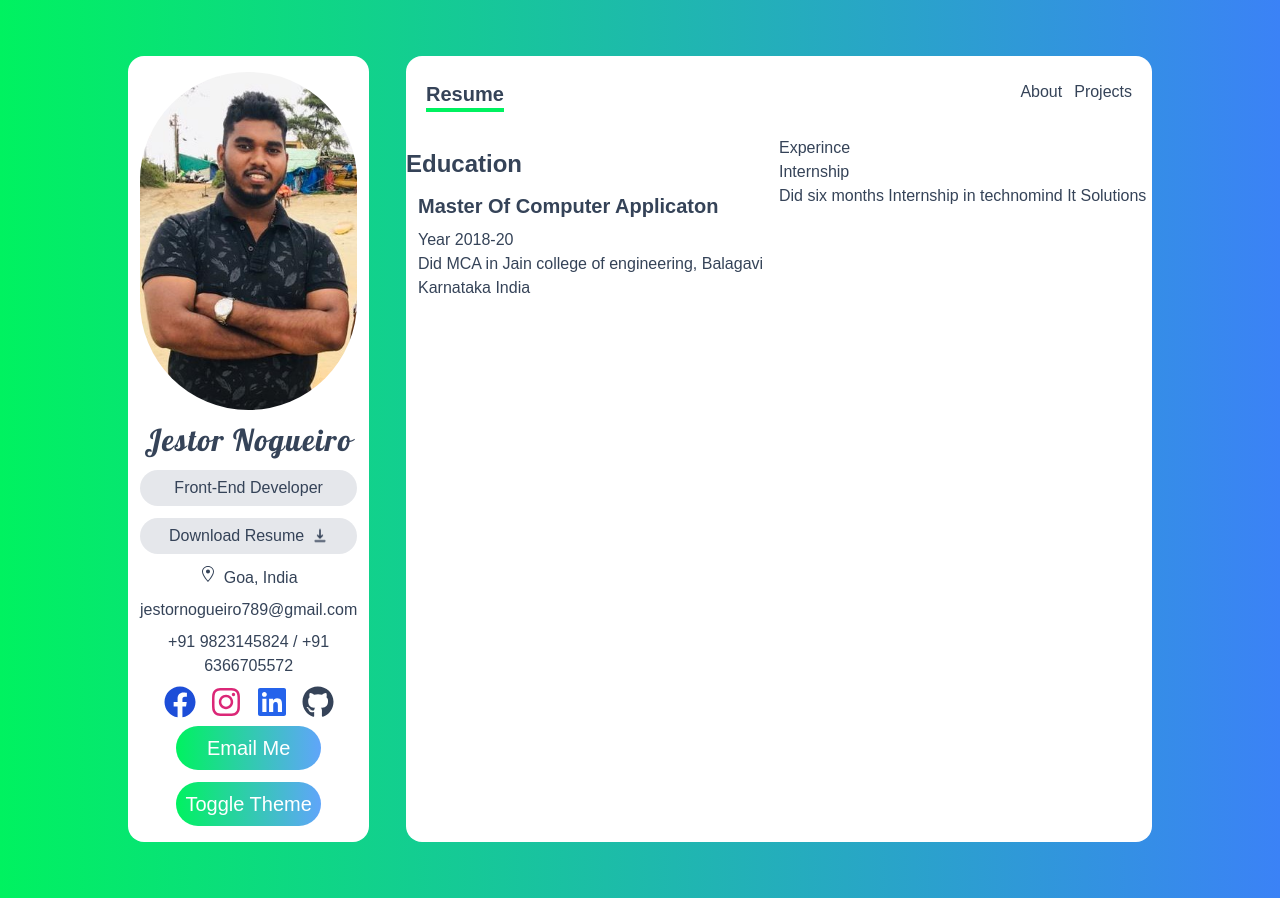
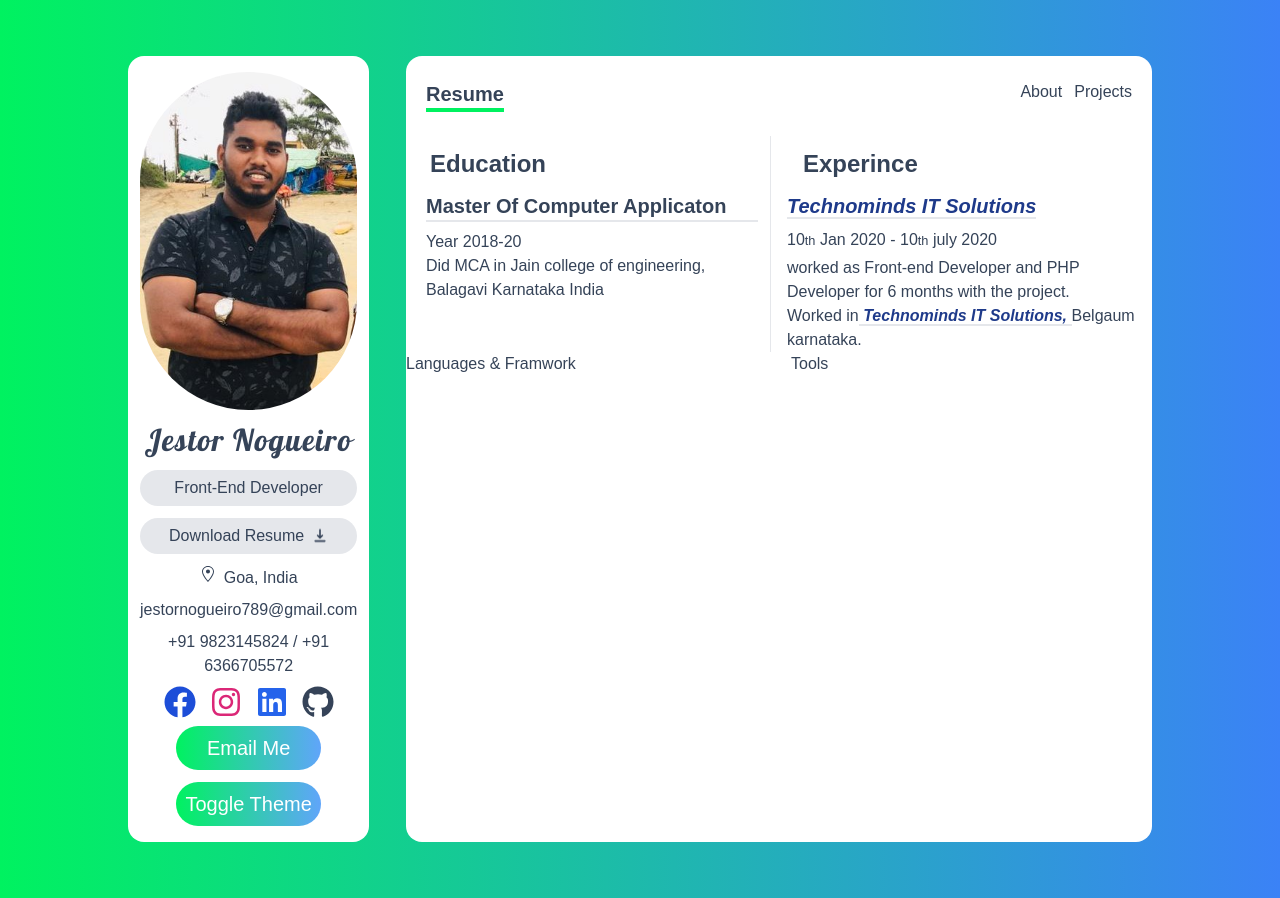
Before and after one commit to JestorNogueiro/portfolio, a Next.js app: page /resume in a window 1280 px wide. Built offline with nearby package versions, Linux system fonts and the light colour scheme.

Commit message:
Added experience section

```diff
--- a/pages/resume.tsx
+++ b/pages/resume.tsx
@@ -2,10 +2,10 @@ function resume() {
   return (
     <div>
       <div className="grid md:grid-cols-2">
-        <div>
-          <h2 className="text-2xl font-bold my-3">Education</h2>
+        <div className="mx-2 border-r">
+          <h2 className="text-2xl font-bold my-3 ml-4">Education</h2>
           <div className="text-left px-3">
-            <h2 className="font-bold text-xl my-2">
+            <h2 className="font-bold text-xl my-2 border-b-2">
               Master Of Computer Applicaton
             </h2>
             <p className="font-medium">Year 2018-20</p>
@@ -14,10 +14,52 @@ function resume() {
             </p>
           </div>
         </div>
+        <div className="mx-2">
+          <h2 className="text-2xl font-bold my-3 ml-4">Experince</h2>
+          <p className="font-bold text-xl my-2 ">
+            <a
+              href="https://www.tmits.in/"
+              target="_blank"
+              rel="technomind"
+              className="border-b-2 "
+            >
+              <i className="text-blue-900 font-semibold">
+                {" "}
+                Technominds IT Solutions
+              </i>{" "}
+            </a>
+          </p>
+          <p className="mb-1">
+            10<small>th</small> Jan 2020 - 10<small>th</small> july 2020
+          </p>
+          <p>
+            worked as Front-end Developer and PHP Developer for 6 months with
+            the project.
+          </p>
+          <p>
+            Worked in
+            <a
+              href="https://www.tmits.in/"
+              target="_blank"
+              rel="technomind"
+              className="border-b-2 "
+            >
+              <i className="text-blue-900 font-semibold">
+                {" "}
+                Technominds IT Solutions,
+              </i>{" "}
+            </a>
+            Belgaum karnataka.
+          </p>
+        </div>
+      </div>
+      <div className="grid gap-6 md:grid-cols-2">
         <div>
-          <h2>Experince</h2>
-          <p>Internship</p>
-          <p>Did six months Internship in technomind It Solutions</p>
+          <h1>Languages & Framwork</h1>
+          <div>{/* Images */}</div>
+        </div>
+        <div>
+          <h2>Tools</h2>
         </div>
       </div>
     </div>
```
